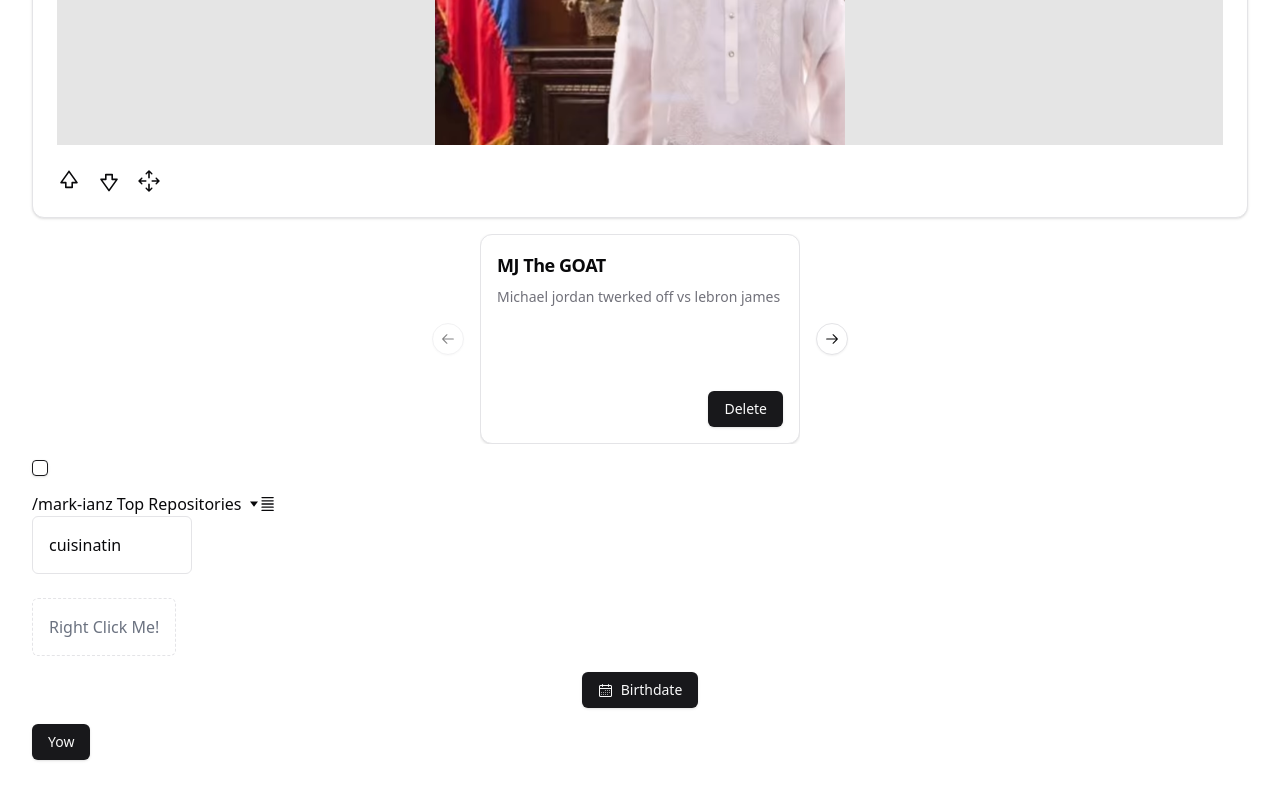
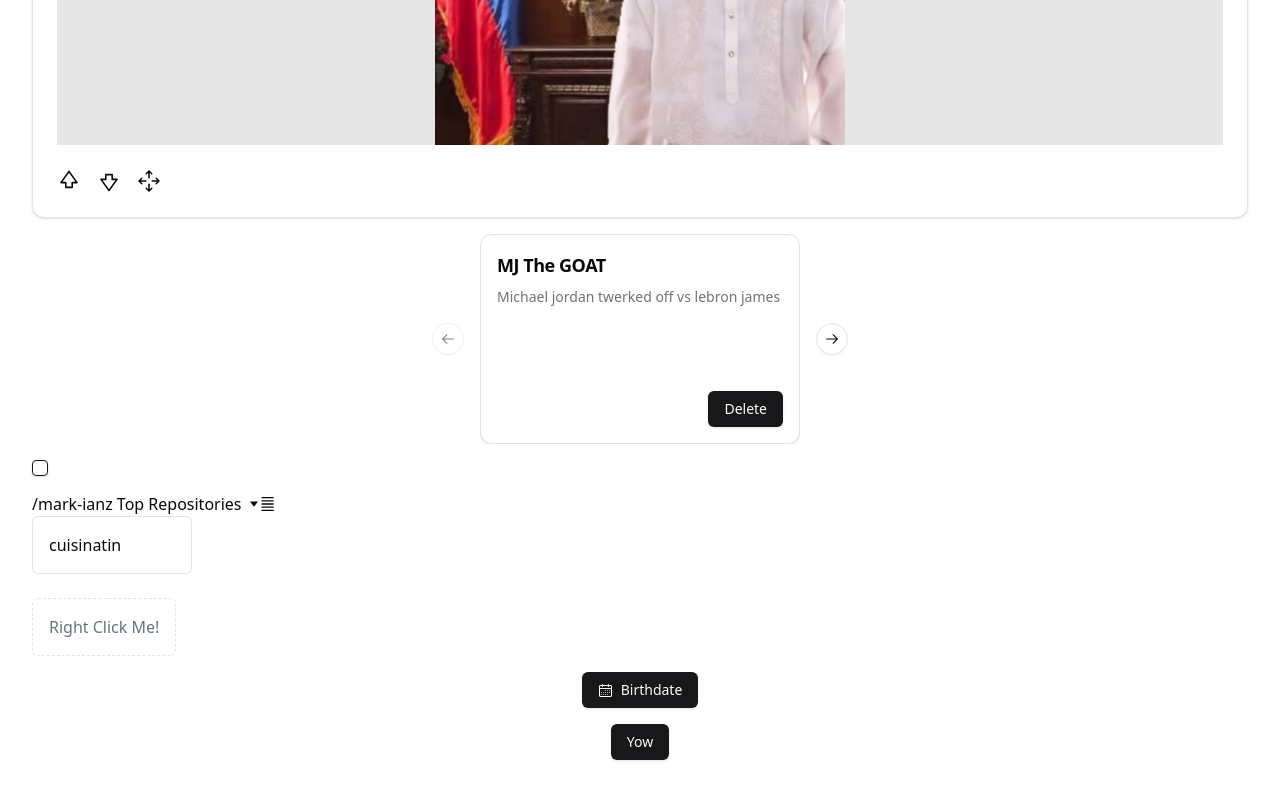
Before and after one commit to mark-ianz/shadcn-ui-course, a React (Vite) app: page / in a window 1280 px wide. Shown: the part 1994-2794 px from the top of the page. Built offline with nearby package versions, Linux system fonts and the light colour scheme.

Commit message:
import and used Dialog, (content not popping up on the center?)

```diff
--- a/src/pages/App.tsx
+++ b/src/pages/App.tsx
@@ -83,7 +83,7 @@ import {
   DialogTrigger,
 } from "@radix-ui/react-dialog";
 import LoginForm from "@/components/forms/LoginForm";
-import { DialogHeader } from "@/components/ui/dialog";
+import { DialogFooter, DialogHeader } from "@/components/ui/dialog";
 
 type MockContent = {
   id: string;
@@ -367,7 +367,7 @@ function App() {
       </div>
 
       <Dialog>
-        <div className="flex items-center justif">
+        <div className="flex items-center justify-center">
           <DialogTrigger asChild>
             <Button>Yow</Button>
           </DialogTrigger>
@@ -377,6 +377,7 @@ function App() {
             <DialogTitle>Login</DialogTitle>
             <DialogDescription>Join us now</DialogDescription>
           </DialogHeader>
+          <DialogFooter>Footer</DialogFooter>
         </DialogContent>
       </Dialog>
     </div>
```
